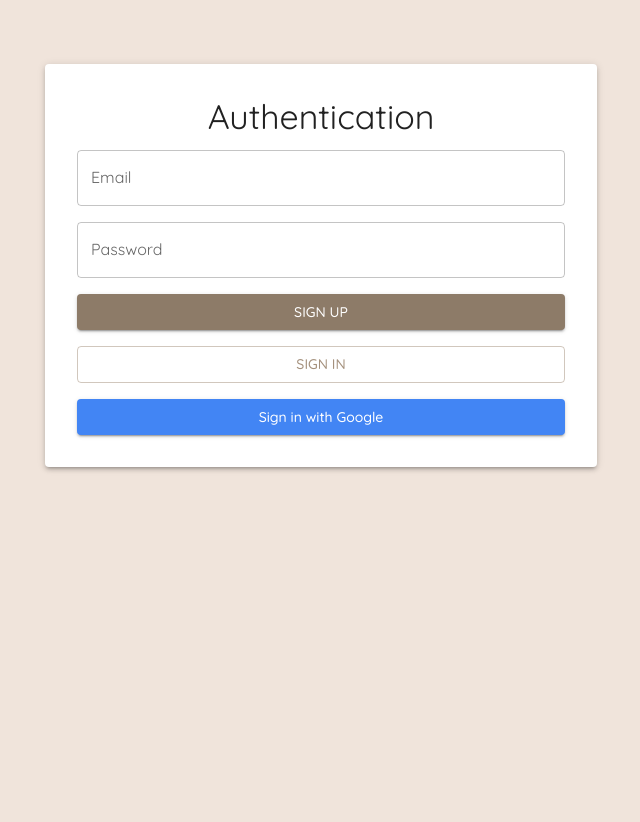
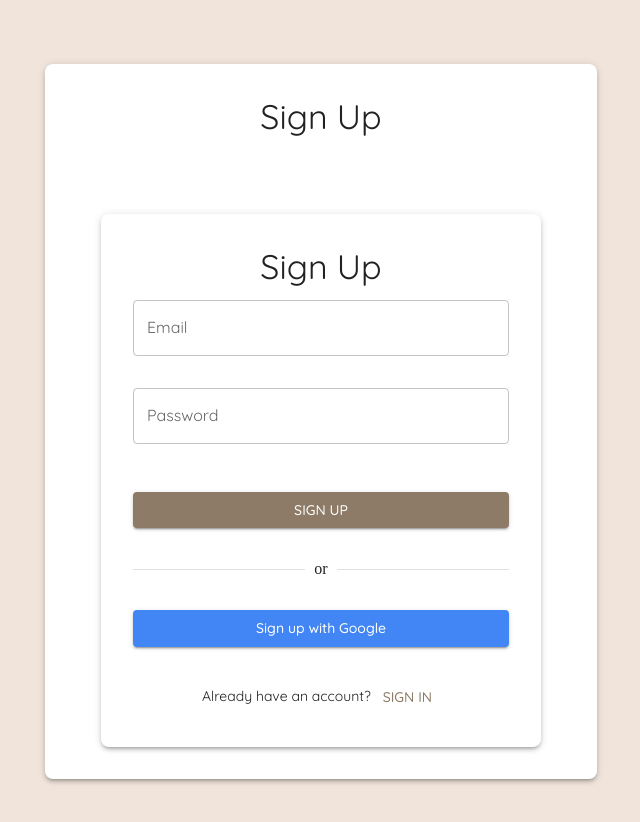
Before and after one commit to stavkinrot/Insight, a React (Vite) app in the folder insight-frontend/: page / in a window 1280 px wide. Both pictures are taken after a click on the button "SIGN UP". Shown: the top 822 px of the page, without its empty margins (319-959 px from the left). Built offline with nearby package versions, Linux system fonts and the light colour scheme; no server answers.

Commit message:
Add SignUp component and enhance Google authentication flow

```diff
--- a/insight-frontend/src/components/Authentication.jsx
+++ b/insight-frontend/src/components/Authentication.jsx
@@ -1,15 +1,16 @@
 import React, { useState, useEffect } from "react";
-import { Button, TextField, Typography, Container, Box, Paper } from "@mui/material";
-import { signInWithGoogle, signUpWithEmail, signInWithEmail, logOut } from "../firebase/firebaseAuth";
+import { Button, TextField, Typography, Container, Box, Paper, Divider, Grid } from "@mui/material";
+import { signInWithGoogle, signUpWithGoogle, signUpWithEmail, signInWithEmail, logOut } from "../firebase/firebaseAuth";
 import { getAuth, onAuthStateChanged } from "firebase/auth";
 import { ThemeProvider } from '@mui/material/styles';
-import {Grid} from '@mui/material';
 import { theme } from '../App.jsx'; // Import the theme from App.jsx
+import SignUp from './SignUp'; // Import the SignUp component
 
 const Authentication = () => {
   const [email, setEmail] = useState("");
   const [password, setPassword] = useState("");
   const [user, setUser] = useState(null); // State to store the authenticated user
+  const [showSignUp, setShowSignUp] = useState(false); // State to control the SignUp component visibility
 
   // Monitor authentication state
   useEffect(() => {
@@ -21,10 +22,18 @@
     return () => unsubscribe(); // Cleanup subscription on unmount
   }, []);
 
+  const handleSignUpClick = () => {
+    setShowSignUp(true);
+  };
+
+  const handleSignInClick = () => {
+    setShowSignUp(false);
+  };
+
   return (
     <ThemeProvider theme={theme}>
       <Container maxWidth="sm" sx={{ mt: 8 }}>
-        <Paper elevation={3} sx={{ p: 4 }}>
+        <Paper elevation={3} sx={{ p: 4, borderRadius: 2 }}>
           <Box
             sx={{
               display: "flex",
@@ -34,10 +43,13 @@
             }}
           >
             <Typography variant="h4" gutterBottom>
-              {user ? `Welcome, ${user.displayName || user.email}` : "Authentication"}
+              {user ? `Welcome, ${user.displayName || user.email}` : showSignUp ? "Sign Up" : "Sign In"}
             </Typography>
 
             {!user ? (
+              showSignUp ? (
+                <SignUp email={email} password={password} onSignInClick={handleSignInClick} />
+              ) : (
                 <form>
                   <Grid container spacing={2}>
                     <Grid item xs={12}>
@@ -47,6 +59,7 @@
                         variant="outlined"
                         value={email}
                         onChange={(e) => setEmail(e.target.value)}
+                        sx={{ mb: 2 }} // Add margin bottom
                       />
                     </Grid>
                     <Grid item xs={12}>
@@ -57,6 +70,7 @@
                         type="password"
                         value={password}
                         onChange={(e) => setPassword(e.target.value)}
+                        sx={{ mb: 2 }} // Add margin bottom
                       />
                     </Grid>
                     <Grid item xs={12}>
@@ -64,20 +78,14 @@
                         variant="contained"
                         color="primary"
                         fullWidth
-                      onClick={() => signUpWithEmail(email, password)}
+                        onClick={() => signInWithEmail(email, password)}
+                        sx={{ mt: 2 }}
                       >
-                      Sign Up
+                        Sign In
                       </Button>
                     </Grid>
                     <Grid item xs={12}>
-                    <Button
-                      variant="outlined"
-                      color="secondary"
-                      fullWidth
-                      onClick={() => signInWithEmail(email, password)}
-                    >
-                      Sign In
-                    </Button>
+                      <Divider sx={{ my: 2 }}>or</Divider>
                     </Grid>
                     <Grid item xs={12}>
                       <Button
@@ -96,8 +104,21 @@
                         Sign in with Google
                       </Button>
                     </Grid>
+                    <Grid item xs={12} sx={{ mt: 2 }}>
+                      <Typography variant="body2" align="center">
+                        Don't have an account?{" "}
+                        <Button
+                          variant="text"
+                          color="primary"
+                          onClick={handleSignUpClick}
+                        >
+                          Sign Up
+                        </Button>
+                      </Typography>
+                    </Grid>
                   </Grid>
                 </form>
+              )
             ) : (
               <Box sx={{ textAlign: "center", mt: 2 }}>
                 <Button variant="outlined" color="primary" onClick={logOut}>
--- /dev/null
+++ b/insight-frontend/src/components/SignUp.jsx
@@ -0,0 +1,104 @@
+import React, { useState } from "react";
+import { Button, TextField, Typography, Container, Box, Paper, Grid, Divider, ThemeProvider } from "@mui/material";
+import { signUpWithEmail, signInWithGoogle } from "../firebase/firebaseAuth";
+import { theme } from '../App.jsx'; // Import the theme from App.jsx
+
+const SignUp = ({ email, password, onSignInClick }) => {
+  const [newEmail, setNewEmail] = useState(email);
+  const [newPassword, setNewPassword] = useState(password);
+
+  const handleSignUp = () => {
+    signUpWithEmail(newEmail, newPassword);
+  };
+
+  return (
+    <ThemeProvider theme={theme}>
+      <Container maxWidth="sm" sx={{ mt: 8 }}>
+        <Paper elevation={3} sx={{ p: 4, borderRadius: 2 }}>
+          <Box
+            sx={{
+              display: "flex",
+              flexDirection: "column",
+              alignItems: "center",
+              justifyContent: "center",
+            }}
+          >
+            <Typography variant="h4" gutterBottom>
+              Sign Up
+            </Typography>
+            <form>
+              <Grid container spacing={2}>
+                <Grid item xs={12}>
+                  <TextField
+                    fullWidth
+                    label="Email"
+                    variant="outlined"
+                    value={newEmail}
+                    onChange={(e) => setNewEmail(e.target.value)}
+                    sx={{ mb: 2 }} // Add margin bottom
+                  />
+                </Grid>
+                <Grid item xs={12}>
+                  <TextField
+                    fullWidth
+                    label="Password"
+                    variant="outlined"
+                    type="password"
+                    value={newPassword}
+                    onChange={(e) => setNewPassword(e.target.value)}
+                    sx={{ mb: 2 }} // Add margin bottom
+                  />
+                </Grid>
+                <Grid item xs={12}>
+                  <Button
+                    variant="contained"
+                    color="primary"
+                    fullWidth
+                    onClick={handleSignUp}
+                    sx={{ mt: 2 }}
+                  >
+                    Sign Up
+                  </Button>
+                </Grid>
+                <Grid item xs={12}>
+                  <Divider sx={{ my: 2 }}>or</Divider>
+                </Grid>
+                <Grid item xs={12}>
+                  <Button
+                    variant="contained"
+                    fullWidth
+                    onClick={signInWithGoogle}
+                    sx={{
+                      backgroundColor: '#4285F4',
+                      color: '#fff',
+                      '&:hover': {
+                        backgroundColor: '#357ae8',
+                      },
+                      textTransform: 'none',
+                    }}
+                  >
+                    Sign up with Google
+                  </Button>
+                </Grid>
+                <Grid item xs={12} sx={{ mt: 2 }}>
+                  <Typography variant="body2" align="center">
+                    Already have an account?{" "}
+                    <Button
+                      variant="text"
+                      color="primary"
+                      onClick={onSignInClick}
+                    >
+                      Sign In
+                    </Button>
+                  </Typography>
+                </Grid>
+              </Grid>
+            </form>
+          </Box>
+        </Paper>
+      </Container>
+    </ThemeProvider>
+  );
+};
+
+export default SignUp;
--- a/insight-frontend/src/firebase/firebaseAuth.js
+++ b/insight-frontend/src/firebase/firebaseAuth.js
@@ -3,6 +3,7 @@
 
 const auth = getAuth(app);
 const googleProvider = new GoogleAuthProvider();
+googleProvider.setCustomParameters({ prompt: 'select_account' }); // Force account selection
 
 // Google Sign-In
 export const signInWithGoogle = async () => {
@@ -12,6 +13,19 @@
     return result.user;
   } catch (error) {
     console.error("Google Sign-In Error:", error.message);
+    throw error;
+  }
+};
+
+// Google Sign-Up
+export const signUpWithGoogle = async () => {
+  try {
+    const result = await signInWithPopup(auth, googleProvider);
+    console.log("Google Sign-Up Success:", result.user);
+    return result.user;
+  } catch (error) {
+    console.error("Google Sign-Up Error:", error.message);
+    throw error;
   }
 };
 
@@ -23,6 +37,7 @@
     return userCredential.user;
   } catch (error) {
     console.error("Sign-Up Error:", error.message);
+    throw error;
   }
 };
 
@@ -34,6 +49,7 @@
     return userCredential.user;
   } catch (error) {
     console.error("Sign-In Error:", error.message);
+    throw error;
   }
 };
 
@@ -44,5 +60,6 @@
     console.log("Sign-Out Success");
   } catch (error) {
     console.error("Sign-Out Error:", error.message);
+    throw error;
   }
 };
```
Lines whose indentation alone changed are shown as unchanged.
